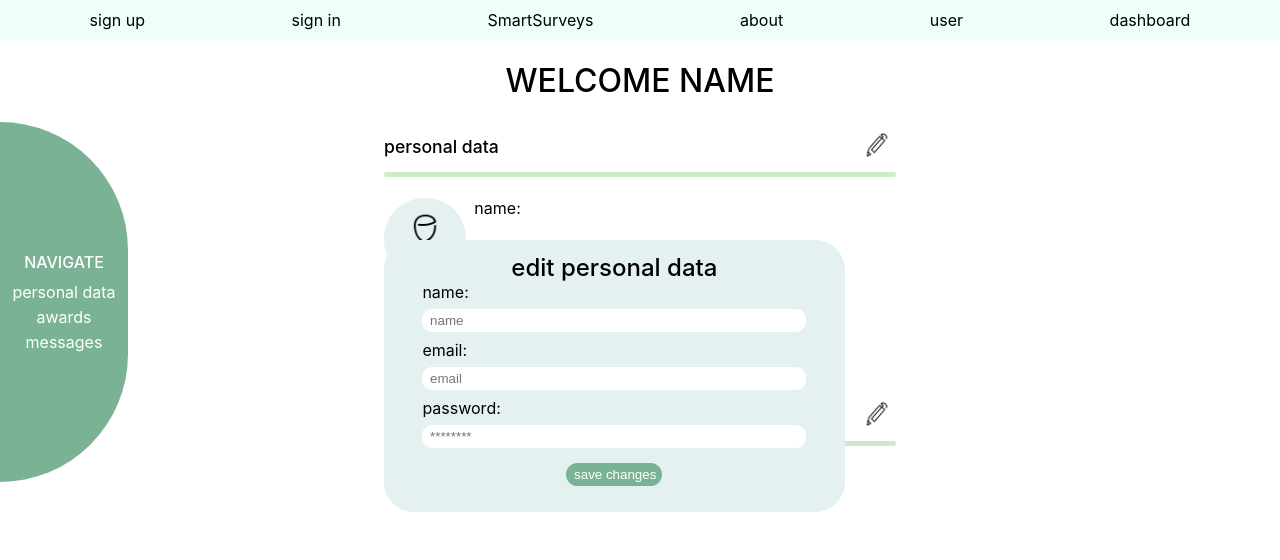
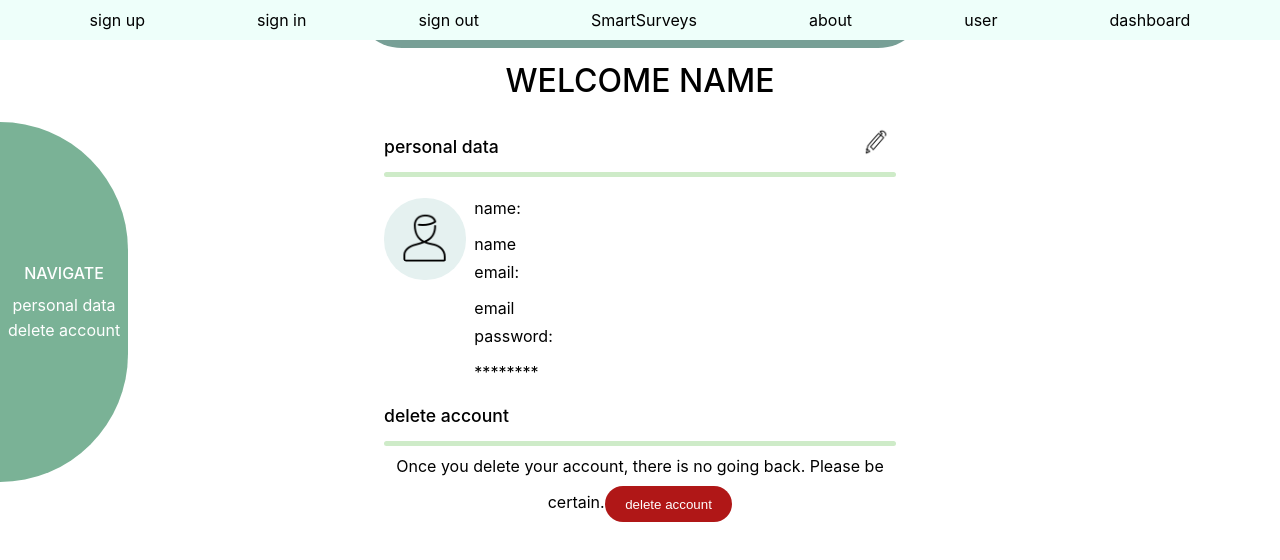
Before and after one commit to rishdor/emotional-response-recognition-in-surveys, a React (Create React App) app in the folder frontend/: page /user in a window 1280 px wide. Shown: the top 560 px of the page. Built offline with nearby package versions, Linux system fonts and the light colour scheme.

Commit message:
User's ready and made feedback.js

```diff
--- a/frontend/src/css/App.css
+++ b/frontend/src/css/App.css
@@ -42,6 +42,8 @@
   display: flex;
   justify-content: space-between;
   list-style-type: none;
+  position: relative;
+  z-index: 1;
 }
 
 .link{
--- a/frontend/src/css/User.css
+++ b/frontend/src/css/User.css
@@ -5,6 +5,10 @@
     --element_color: #E5F1F0;
     --footer_color: #7AB296;
     --button_hover_color: #5A8A7F;
+    --edit_background_color: #5a8a7fd1;
+    --animation_timing: 0.5s ease-in-out;
+    --delete_color: #b01717;
+    --delete_color_hover: #850f0f;
   }
 
 .user_section{
@@ -35,7 +39,15 @@
         border-radius: 30px;
     }
 
-        .edit_icon img{
+        .edit_icon_checkbox{
+            display: none;
+        }
+
+        .edit_icon_checkbox:checked ~ .edit_container{
+            margin-top: 0;
+        }
+
+        .edit_icon_img{
             width: 30px;
             height: 30px;
         }
@@ -78,18 +90,25 @@
             margin-bottom: 2%;
         }
 
+.edit_container{
+    background-color: var(--edit_background_color);
+    position: absolute;
+    top: 30vh;
+    left: 27.5vw;
+    width: 45%;
+    border-radius: 50px;
+    margin-top: -40%;
+    transition: margin-top var(--animation_timing);
+}
+
 .edit_data{
     background-color: var(--element_color);
     padding: 1% 3% 2% 3%;
     border-radius: 30px;
-    width: 30%;
+    width: 85%;
     display: flex;
     flex-direction: column;
-    margin: 0 auto;
-
-    position: absolute;
-    top: 30%;
-    left: 30%;
+    margin: 4% auto;;
 }
 
     .edit_personal_data{
@@ -117,3 +136,21 @@
         cursor: pointer;
         background-color: var(--button_hover_color);
     }
+
+.delete_account{
+    text-align: center;
+}
+
+    .delete_account input[type="submit"]{
+        background-color: var(--delete_color);
+        color: #FFFFFF;
+        border-radius: 30px;
+        border: none;
+        padding: 2% 4%;
+        margin-top: 2%;
+    }
+
+    .delete_account input[type="submit"]:hover{
+        cursor: pointer;
+        background-color: var(--delete_color_hover);
+}
--- a/frontend/src/js/App.js
+++ b/frontend/src/js/App.js
@@ -9,6 +9,7 @@ import SignUp from './SignUp';
 import SignIn from './SignIn';
 import Surveys from './Surveys';
 import SurveyWindow from './SurveyWindow';
+import Feedback from './Feedback';
 
 function App() {
   return (
@@ -16,8 +17,9 @@ function App() {
       <div className="App">
           <nav>
             <ul class='navbar'>
-              <li><Link to="/signUp" class='link'>sign up</Link></li>
-              <li><Link to="/signIn" class='link'>sign in</Link></li>
+              <li><Link to="/signUp" class='link'>sign up</Link></li> {/*Visible only when user not signed in*/}
+              <li><Link to="/signIn" class='link'>sign in</Link></li> {/*Visible only when user not signed in*/}
+              <li>sign out</li>                                       {/*Visible only when user signed in*/}
               <li><Link to="/" class='link'>SmartSurveys</Link></li>
               <li><Link to="/about" class='link'>about</Link></li>
               <li><Link to="/user" class='link'>user</Link></li>
@@ -34,6 +36,7 @@ function App() {
             <Route path="/dashboard" element={<Dashboard />} />
             <Route path="/surveys" element={<Surveys />} />
             <Route path="/surveywindow" element={<SurveyWindow />} />
+            <Route path="/feedback" element={<Feedback />} />
           </Routes>
         </div>
     </Router>
--- /dev/null
+++ b/frontend/src/js/Feedback.js
@@ -0,0 +1,11 @@
+import React from 'react';
+
+function Feedback() {
+  return (
+    <div className="Feedback">
+      <h2>FEEDBACK</h2>
+    </div>
+  );
+}
+
+export default Feedback;
--- a/frontend/src/js/User.js
+++ b/frontend/src/js/User.js
@@ -12,20 +12,45 @@ function User() {
         <ul>
             <li><h3>NAVIGATE</h3></li>
             <li><a href="#personal_data">personal data</a></li>
-            <li><a href="#awards">awards</a></li>
-            <li><a href="#messages">messages</a></li>
+            <li><a href="#del_account">delete account</a></li>
         </ul>
       </div>
 
       <div class='user_section'>
         <div class='above_line'>
             <h2 class='section_name' id='personal_data'>personal data</h2>
-            <button class='edit_icon' id='edit_data'><img src={editIcon} alt='edit'></img></button>
+            <div  class='edit_icon'>  {/*EDIT ICON */}
+                <input type='checkbox' id='edit_icon_checkbox' class='edit_icon_checkbox'/>
+                <label for='edit_icon_checkbox' class='edit_icon_label'>
+                    <img src={editIcon} alt='edit' class='edit_icon_img'/>
+                </label>
+                {/* EDIT WINDOW */}
+                <div class='edit_container'>
+                    <div class='edit_data'> {/* HIDE THIS DIV BY DEFAULT, SHOW WHEN EDIT ICON CLICKED */}
+                        <h2 class='edit_personal_data'>edit personal data</h2>
+                        <div class='all_data'>
+                            <div class='data'>
+                                <label for='name_edit'>name:</label>
+                                <input name='name_edit' type='text' placeholder='name'/>  {/* Replace placeholder value with the user's name, will be used to editing*/}
+                            </div>
+                            <div class='data'>
+                                <label for='email_edit'>email:</label>
+                                <input type='email_edit' name='email' placeholder='email'/>  {/* Replace placeholder value with the user's name, will be used to editing*/}
+                            </div>
+                            <div class='data'>
+                                <label for='pass_edit'>password:</label>
+                                <input type='password' name='pass_edit' placeholder='********'/> {/*u know what to do */}
+                            </div>
+                        </div>
+                        <input type='submit' value='save changes'></input>
+                    </div>
+                </div>
+            </div>
         </div>
         <hr class='devide_line'></hr>
         <div class='data_container'>
             <div class='user_photo'>
-                <img src={userIcon} alt='user'></img>
+                <img src={userIcon} alt='user'/>
             </div>
             <div class='all_data'>
                 <div class='data'>
@@ -43,33 +68,21 @@ function User() {
             </div>
         </div>
       </div>
-      <div class='edit_data'> {/* HIDE THIS DIV BY DEFAULT,, SHOW WHEN EDIT ICON CLICKED */}
-            <h2 class='edit_personal_data'>edit personal data</h2>
-            <div class='all_data'>
-                <div class='data'>
-                    <label for='name_edit'>name:</label>
-                    <input name='name_edit' type='text' placeholder='name'/>  {/* Replace placeholder value with the user's name, will be used to editing*/}
-                </div>
-                <div class='data'>
-                    <label for='email_edit'>email:</label>
-                    <input type='email_edit' name='email' placeholder='email'/>  {/* Replace placeholder value with the user's name, will be used to editing*/}
-                </div>
-                <div class='data'>
-                    <label for='pass_edit'>password:</label>
-                    <input type='password' name='pass_edit' placeholder='********'/> {/*u know what to do */}
-                </div>
-            </div>
-            <input type='submit' value='save changes'></input>
-      </div>
+
 
         <div class='user_section'>
             <div class='above_line'>
-                <h2 class='section_name' id='settings'>settings</h2>
-                <button class='edit_icon' id='edit_awards'><img src={editIcon} alt='edit'></img></button>
+                <h2 class='section_name' id='del_account'>delete account</h2>
             </div>
             <hr class='devide_line'></hr>
+            <div class='all_data'>
+                <div class='delete_account'>
+                    <label for='delete_acc'>Once you delete your account, there is no going back. Please be certain.</label>
+                    <input type='submit' id='delete_acc' value='delete account'/>
+                </div>
+            </div>
+        </div>
 
-        </div>
     </div>
   );
 }
```
